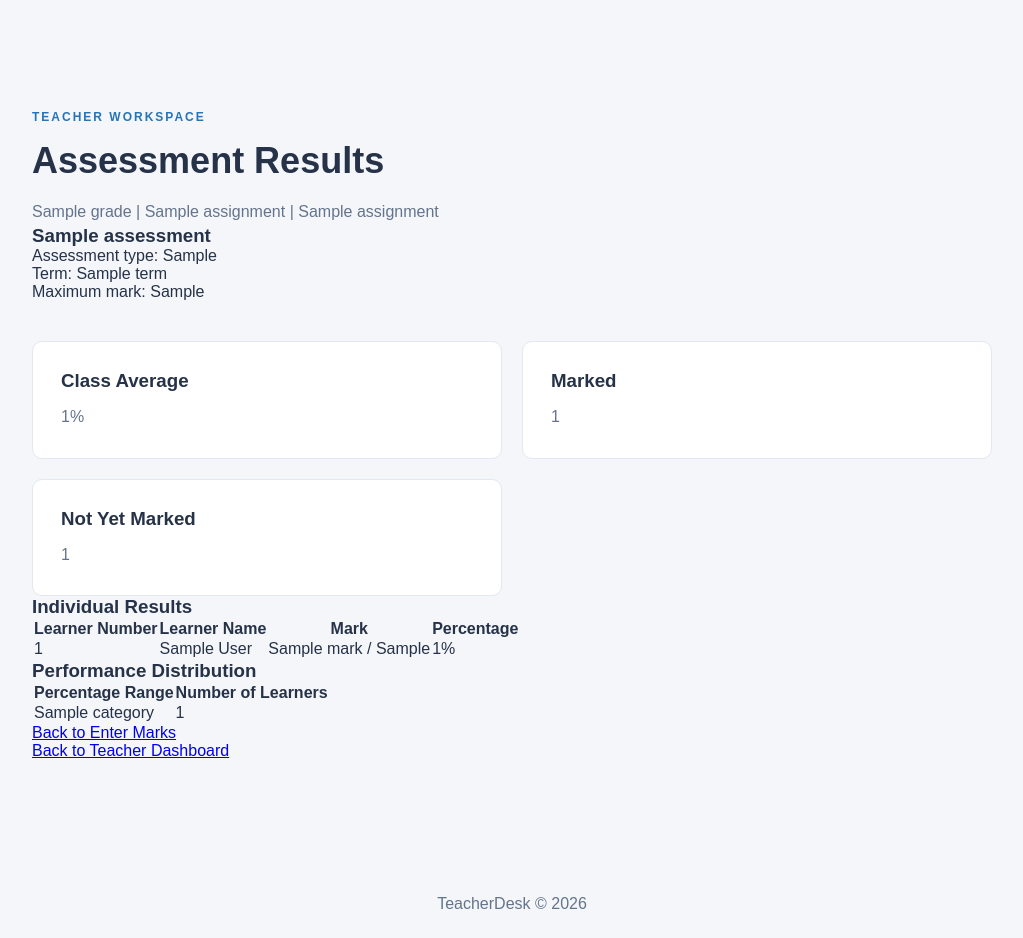
After one commit to ItumelengRandyMalau/teacherdesk, a Flask app: template app/templates/assessment_results.html in a window 1280 px wide. The commit adds this page. Shown: the whole page, without its empty margins (128-1151 px from the left). Run offline with Flask 3, Linux system fonts and the light colour scheme; the template is opened without the code that fills it: most values are stand-ins (such as "Sample title", 1, 10 or a date in 2020).

Commit message:
Add assessment results page for teachers with performance distribution

```diff
--- /dev/null
+++ b/app/templates/assessment_results.html
@@ -0,0 +1,114 @@
+{% extends "base.html" %} {% block title %}Assessment Results | TeacherDesk{%
+endblock %} {% block content %}
+<main class="welcome">
+  <p class="eyebrow">TEACHER WORKSPACE</p>
+
+  <h2>Assessment Results</h2>
+
+  <p class="intro">
+    {{ assignment.grade }} | {{ assignment.class_name }} | {{ assignment.subject
+    }}
+  </p>
+
+  <section class="staff-list">
+    <h3>{{ assessment.title }}</h3>
+
+    <p>
+      Assessment type: {{ assessment.assessment_type }}<br />
+      Term: {{ assessment.term }}<br />
+      Maximum mark: {{ assessment.max_mark }}
+    </p>
+
+    <section class="modules">
+      <div class="module">
+        <h3>Class Average</h3>
+        <p>
+          {% if average_percentage is not none %} {{ average_percentage }}% {%
+          else %} Not available yet {% endif %}
+        </p>
+      </div>
+
+      <div class="module">
+        <h3>Marked</h3>
+        <p>{{ marked_count }}</p>
+      </div>
+
+      <div class="module">
+        <h3>Not Yet Marked</h3>
+        <p>{{ unmarked_count }}</p>
+      </div>
+    </section>
+
+    <h3>Individual Results</h3>
+
+    {% if results %}
+    <table>
+      <thead>
+        <tr>
+          <th>Learner Number</th>
+          <th>Learner Name</th>
+          <th>Mark</th>
+          <th>Percentage</th>
+        </tr>
+      </thead>
+
+      <tbody>
+        {% for result in results %}
+        <tr>
+          <td>{{ result.learner.learner_number }}</td>
+
+          <td>
+            {{ result.learner.first_name }} {{ result.learner.last_name }}
+          </td>
+
+          <td>
+            {% if result.mark %} {{ result.mark.mark }} / {{ assessment.max_mark
+            }} {% else %} Not yet marked {% endif %}
+          </td>
+
+          <td>
+            {% if result.percentage is not none %} {{ result.percentage }}% {%
+            else %} — {% endif %}
+          </td>
+        </tr>
+        {% endfor %}
+      </tbody>
+    </table>
+    {% else %}
+    <p>No active learners were found in this class.</p>
+    {% endif %}
+
+    <h3>Performance Distribution</h3>
+
+    <table>
+      <thead>
+        <tr>
+          <th>Percentage Range</th>
+          <th>Number of Learners</th>
+        </tr>
+      </thead>
+
+      <tbody>
+        {% for category, count in performance_distribution.items() %}
+        <tr>
+          <td>{{ category }}</td>
+          <td>{{ count }}</td>
+        </tr>
+        {% endfor %}
+      </tbody>
+    </table>
+
+    <p>
+      <a href="{{ url_for('enter_marks', assessment_id=assessment._id) }}">
+        Back to Enter Marks
+      </a>
+    </p>
+
+    <p>
+      <a href="{{ url_for('teacher_dashboard') }}">
+        Back to Teacher Dashboard
+      </a>
+    </p>
+  </section>
+</main>
+{% endblock %}
--- a/app/templates/enter_marks.html
+++ b/app/templates/enter_marks.html
@@ -20,9 +20,8 @@
     </p>
 
     {% if message %}
-    <p>{{ message }}</p>
+    <p class="message">{{ message }}</p>
     {% endif %} {% if learners %}
-
     <form method="POST">
       <table>
         <thead>
```
Also changed, not shown: app/__init__.py (+117 -1 lines), app/templates/teacher.html (+17 -5 lines).
